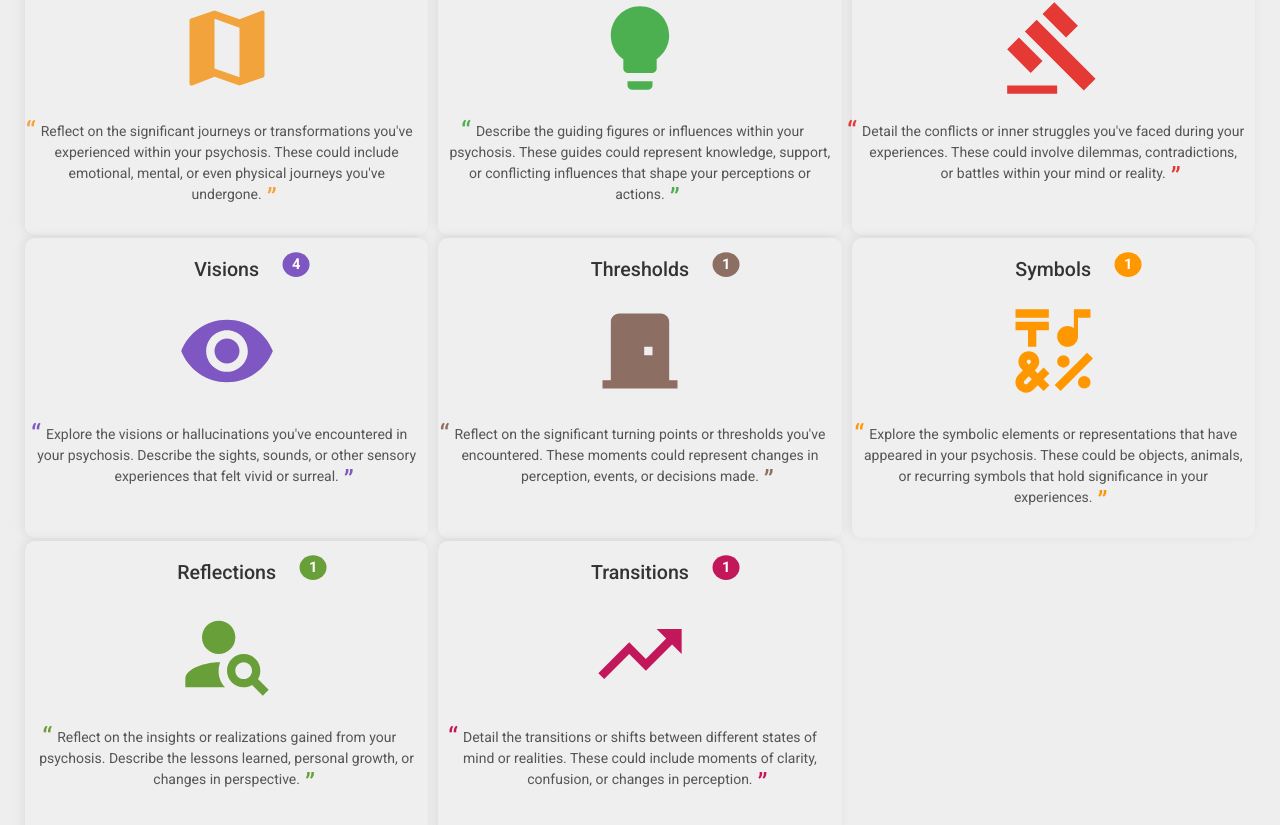
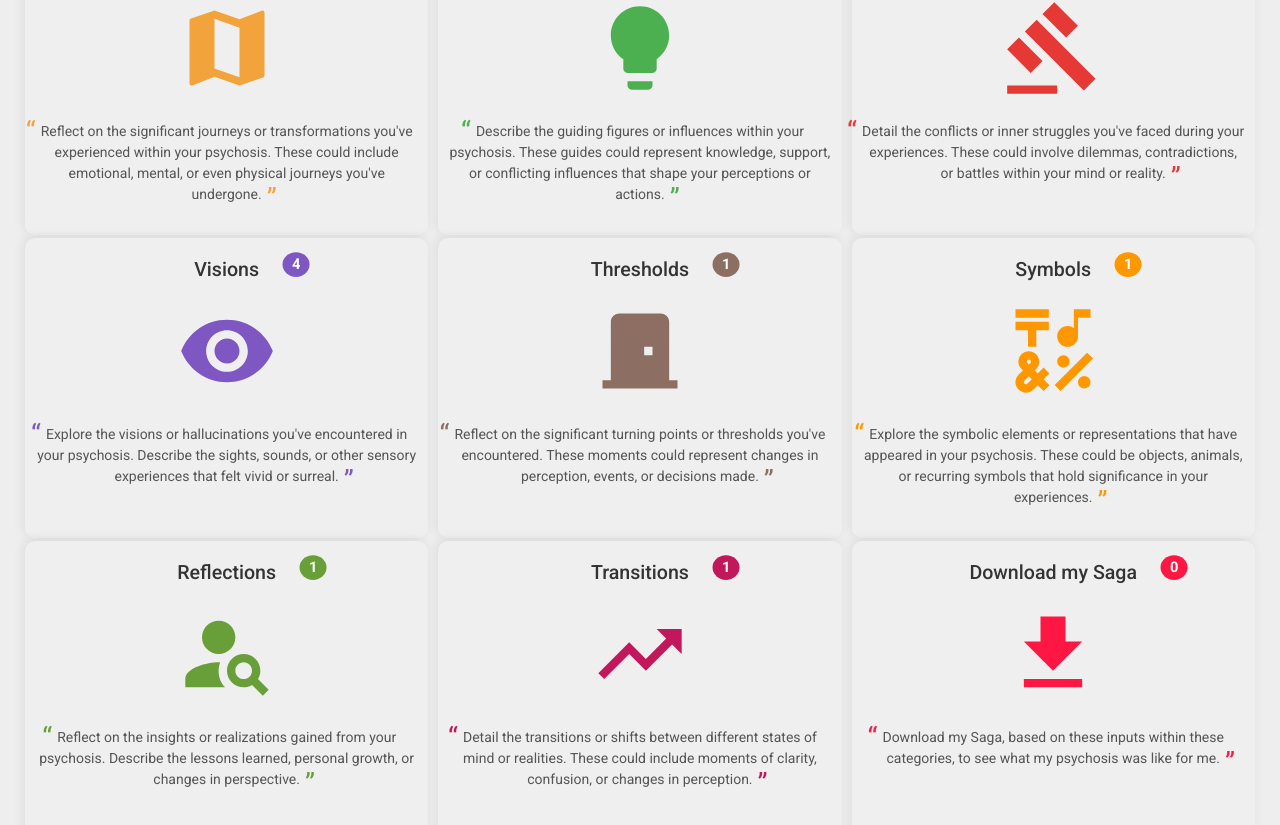
Before and after one commit to shurks/saga-frontend, a React (Create React App) app: page / in a window 1280 px wide. Shown: the part 464-1289 px from the top of the page. Built offline with nearby package versions, Linux system fonts and the light colour scheme; a web font is replaced by a local one.

Commit message:
the rest

```diff
--- a/src/app/App.tsx
+++ b/src/app/App.tsx
@@ -434,6 +434,19 @@ export const categories: ({
 				}
 			]
 		}
+	},
+	{
+		title: <>Download my Saga</>,
+		count: 0,
+		icon: <DownloadIcon />,
+		description: <>
+			Download my Saga, based on these inputs within these categories, to see what my psychosis was like for me.
+		</>,
+		hex: '#ff1744',
+		meta: {
+			type: 'saga',
+			values: []
+		}
 	}
 ]
 
@@ -474,6 +487,10 @@ export default class App extends React.Component<any, AppState> {
 						categories.map((v, i) => this.state.categoryId === null || this.state.categoryId === String(i) || this.state.animating
 							? (
 								<Category key={i} index={i} category={v} page={this.state.page} animating={this.state.animating} selected={this.state.categoryId} id={String(i)} onClick={() => {
+									if (this.state.categoryId === String(i) && categories.find((v, i) => String(i) === this.state.categoryId)) {
+										document.location = 'https://hurx.io/we-all-believe-in-things.pdf'
+										return
+									}
 									this.setState({
 										categoryId: this.state.categoryId === String(i) ? null : String(i),
 										animating: true,
```
Also changed, not shown: 1 other file (tests, documents, lock files or other folders).
